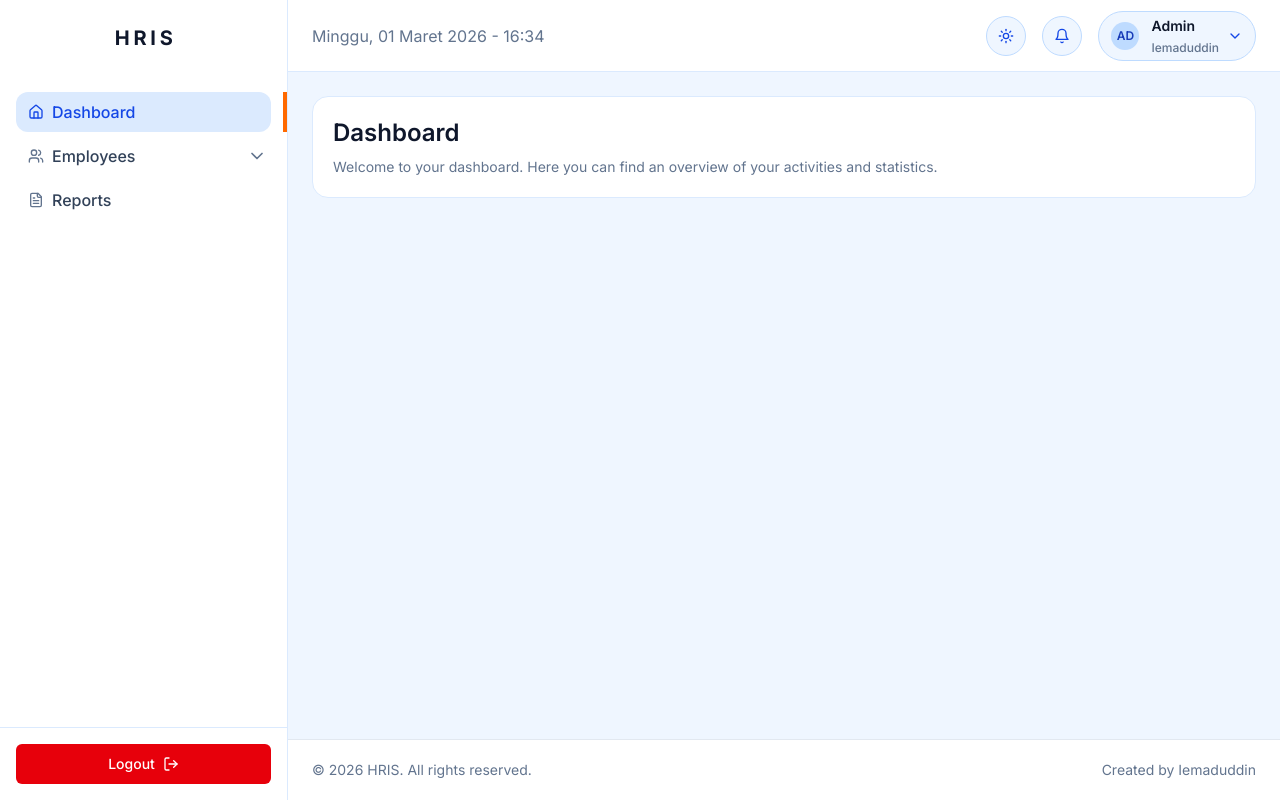
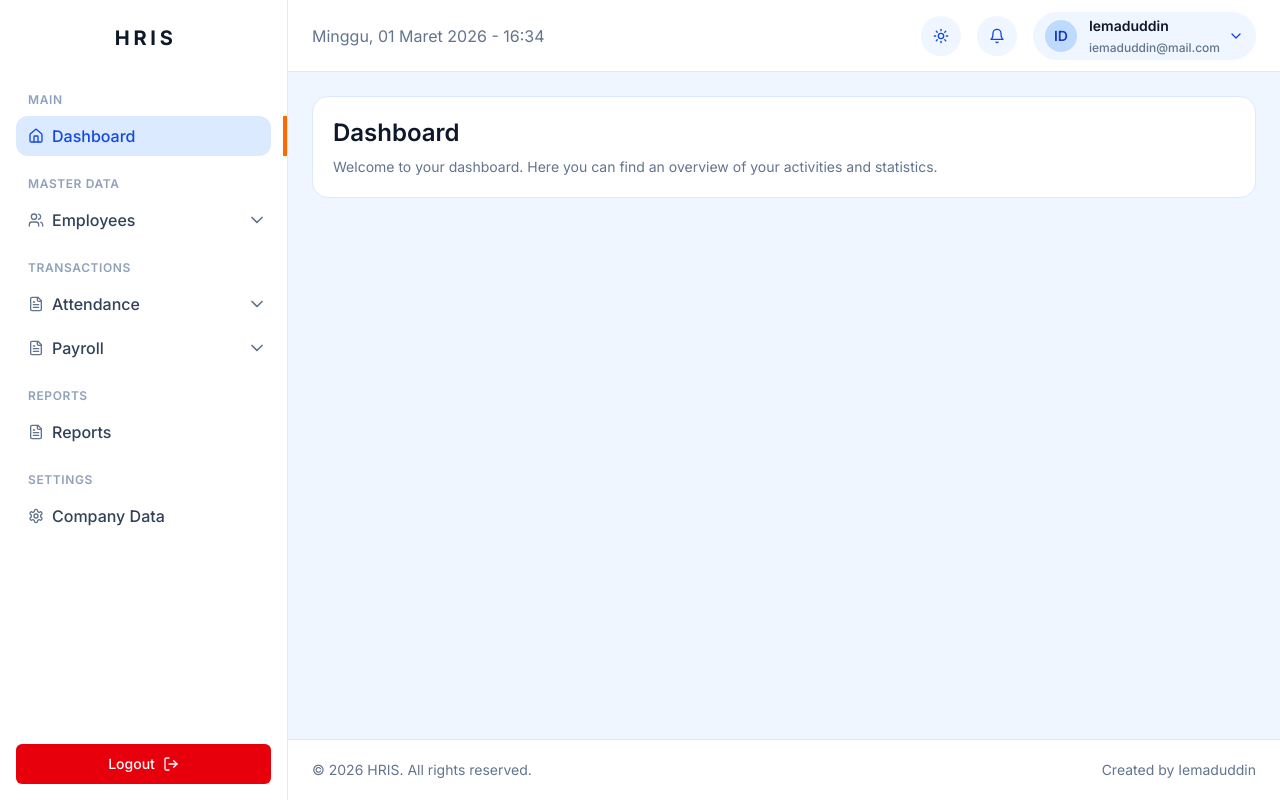
Before and after one commit to Iemaduddin/hris, a Next.js app: page / in a window 1280 px wide. Built offline with nearby package versions, Linux system fonts and the light colour scheme.

Commit message:
update: layouting dashboard

```diff
--- a/src/app/(dashboard)/layout.tsx
+++ b/src/app/(dashboard)/layout.tsx
@@ -8,11 +8,11 @@ export default function DashboardLayout({
 	children: React.ReactNode;
 }>) {
 	return (
-		<div className="flex min-h-screen bg-blue-50 dark:bg-slate-950">
+		<div className="flex h-screen overflow-hidden bg-blue-50 dark:bg-slate-950">
 			<Sidebar />
-			<div className="flex min-w-0 flex-1 flex-col">
+			<div className="flex min-h-0 min-w-0 flex-1 flex-col overflow-hidden">
 				<Topbar />
-				<main className="flex-1 p-6 text-slate-900 dark:text-slate-100">{children}</main>
+				<main className="min-h-0 flex-1 overflow-y-auto p-6 text-slate-900 dark:text-slate-100">{children}</main>
 				<Footbar />
 			</div>
 		</div>
--- a/src/app/globals.css
+++ b/src/app/globals.css
@@ -5,6 +5,12 @@
   --background: #ffffff;
   --foreground: #171717;
   --font-sans: "Inter", sans-serif;
+}
+
+html,
+body {
+  height: 100%;
+  margin: 0;
 }
 
 .dark {
@@ -16,4 +22,5 @@ body {
   background: var(--background);
   color: var(--foreground);
   font-family: var(--font-sans);
+  overflow: hidden;
 }
--- a/src/components/layout/Sidebar/index.tsx
+++ b/src/components/layout/Sidebar/index.tsx
@@ -3,7 +3,7 @@
 import Link from "next/link";
 import { usePathname } from "next/navigation";
 import { useEffect, useMemo, useState, type Dispatch, type SetStateAction } from "react";
-import { LuChevronDown, LuFileText, LuHouse, LuLogOut, LuUsers, LuCircleDot } from "react-icons/lu";
+import { LuChevronDown, LuCircleDot, LuFileText, LuHouse, LuLogOut, LuSettings, LuUsers } from "react-icons/lu";
 import type { IconType } from "react-icons";
 import Button from "../../ui/button";
 
@@ -15,8 +15,22 @@ type SidebarItem = {
 	children?: SidebarItem[];
 };
 
-const sidebarItems: SidebarItem[] = [
-	{ id: "dashboard", label: "Dashboard", href: "/", icon: LuHouse },
+type SidebarSection = {
+	id: string;
+	label: string;
+	items: SidebarItem[];
+};
+
+const sidebarSections: SidebarSection[] = [
+	{
+		id: "main",
+		label: "Main",
+		items: [{ id: "dashboard", label: "Dashboard", href: "/", icon: LuHouse }],
+	},
+	{
+		id: "master-data",
+		label: "Master Data",
+		items: [
 			{
 				id: "employees",
 				label: "Employees",
@@ -24,6 +38,14 @@ const sidebarItems: SidebarItem[] = [
 				icon: LuUsers,
 				children: [
 					{ id: "employee-list", label: "Employee List", href: "/employees", icon: LuFileText },
+				],
+			},
+		],
+	},
+	{
+		id: "transactions",
+		label: "Transactions",
+		items: [
 			{
 				id: "attendance",
 				label: "Attendance",
@@ -43,15 +65,22 @@ const sidebarItems: SidebarItem[] = [
 						id: "payslip",
 						label: "Payslip",
 						icon: LuFileText,
-						children: [
-							{ id: "download", label: "Download", href: "/employees/payroll/payslip/download", icon: LuFileText },
-						],
+						children: [{ id: "download", label: "Download", href: "/employees/payroll/payslip/download", icon: LuFileText }],
 					},
 				],
 			},
 		],
 	},
-	{ id: "reports", label: "Reports", href: "/reports", icon: LuFileText },
+	{
+		id: "reports",
+		label: "Reports",
+		items: [{ id: "reports-item", label: "Reports", href: "/reports", icon: LuFileText }],
+	},
+	{
+		id: "settings",
+		label: "Settings",
+		items: [{ id: "company-data", label: "Company Data", href: "/settings/company-data", icon: LuSettings }],
+	},
 ];
 
 const normalizePath = (path: string) => (path === "/" ? "/" : path.replace(/\/$/, ""));
@@ -101,7 +130,8 @@ function SidebarEntry({ item, depth, pathname, openItems, setOpenItems }: Sideba
 			<span className="flex-1 truncate text-left font-medium">{item.label}</span>
 			{hasChildren && (
 				<LuChevronDown
-					className={`h-5 w-5 mr-1 transition-transform ${opened ? "rotate-180" : ""} ${active ? "text-white" : "text-slate-500 dark:text-slate-400"
+					className={`mr-1 h-5 w-5 transition-transform ${opened ? "rotate-180" : ""} ${
+						active ? "text-white" : "text-slate-500 dark:text-slate-400"
 					}`}
 				/>
 			)}
@@ -157,7 +187,10 @@ export default function Sidebar() {
 			}
 		};
 
-		walk(sidebarItems);
+		for (const section of sidebarSections) {
+			walk(section.items);
+		}
+
 		return open;
 	}, [pathname]);
 
@@ -168,14 +201,20 @@ export default function Sidebar() {
 	}, [defaultOpenState]);
 
 	return (
-		<aside className="flex h-screen w-72 flex-col border-r border-blue-100 bg-white dark:border-blue-900/60 dark:bg-slate-900">
+		<aside className="flex h-full w-72 shrink-0 flex-col border-r border-blue-100 bg-white dark:border-blue-900/60 dark:bg-slate-900">
 			<div className="p-6">
-				<h1 className="text-xl text-center font-bold tracking-tight text-slate-900 dark:text-slate-100">H R I S</h1>
+				<h1 className="text-center text-xl font-bold tracking-tight text-slate-900 dark:text-slate-100">H R I S</h1>
 			</div>
 
 			<nav className="flex-1 overflow-y-auto px-4 py-4">
+				<div className="space-y-5">
+					{sidebarSections.map((section) => (
+						<div key={section.id}>
+							<p className="mb-2 px-3 text-xs font-semibold uppercase tracking-wider text-slate-400 dark:text-slate-500">
+								{section.label}
+							</p>
 							<ul className="space-y-1">
-					{sidebarItems.map((item) => (
+								{section.items.map((item) => (
 									<SidebarEntry
 										key={item.id}
 										item={item}
@@ -186,18 +225,14 @@ export default function Sidebar() {
 									/>
 								))}
 							</ul>
+						</div>
+					))}
+				</div>
 			</nav>
 
-			<div className="border-t border-blue-100 px-4 py-4 dark:border-blue-900/60">
-				<Button
-					variant="danger"
-					title="Logout"
-					aria-label="Logout"
-					rightIcon={<LuLogOut className="h-4 w-4" />}
-					fullWidth
-				>
+			<div className="px-4 py-4">
+				<Button variant="danger" title="Logout" aria-label="Logout" rightIcon={<LuLogOut className="h-4 w-4" />} fullWidth>
 					Logout
-
 				</Button>
 			</div>
 		</aside>
--- a/src/components/layout/Topbar/index.tsx
+++ b/src/components/layout/Topbar/index.tsx
@@ -56,7 +56,7 @@ export default function Topbar() {
     setOpenMenu((prev) => (prev === menu ? null : menu));
   };
   const iconTriggerClass =
-    "inline-flex h-10 w-10 items-center justify-center rounded-full border border-blue-200 bg-blue-50 text-blue-700 transition hover:bg-blue-100 dark:border-blue-800 dark:bg-blue-900/30 dark:text-blue-100 dark:hover:bg-blue-800/60";
+    "inline-flex h-10 w-10 items-center justify-center rounded-full bg-blue-50 text-blue-700 transition hover:bg-blue-100  dark:bg-blue-900/30 dark:text-blue-100 dark:hover:bg-blue-800/60";
 
   const isDark = mounted && resolvedTheme === "dark";
 
@@ -95,7 +95,7 @@ export default function Topbar() {
             <LuBell className="h-4 w-4" />
           </button>
           {openMenu === "notification" && (
-            <div className="absolute right-0 z-20 mt-2 w-56 rounded-2xl border border-blue-200 bg-blue-50 p-3 shadow-sm dark:border-blue-800 dark:bg-blue-900/30">
+            <div className="absolute right-0 z-20 mt-2 w-56 rounded-2xl bg-blue-50 p-3 shadow-sm  dark:bg-blue-900/30">
               <p className="text-sm text-slate-600 dark:text-slate-300">No new notifications</p>
             </div>
           )}
@@ -104,18 +104,18 @@ export default function Topbar() {
         <div className="relative">
           <button
             type="button"
-            className="inline-flex items-center gap-2 rounded-full border border-blue-200 bg-blue-50 px-3 py-1 text-sm font-medium text-blue-700 transition hover:bg-blue-100 dark:border-blue-800 dark:bg-blue-900/30 dark:text-blue-100 dark:hover:bg-blue-800/60"
+            className="inline-flex items-center gap-2 rounded-full bg-blue-50 px-3 py-1 text-sm font-medium text-blue-700 transition hover:bg-blue-100  dark:bg-blue-900/30 dark:text-blue-100 dark:hover:bg-blue-800/60"
             onClick={() => toggleMenu("avatar")}
           >
             <div className="flex items-center gap-3">
-              <span className="flex h-7 w-7 items-center justify-center rounded-full bg-blue-200 text-xs font-semibold text-blue-800 dark:bg-blue-800 dark:text-blue-100">
-                AD
+              <span className="flex h-8 w-8 items-center justify-center rounded-full bg-blue-200 text-sm font-semibold text-blue-800 dark:bg-blue-800 dark:text-blue-100">
+                ID
               </span>
               <div className="flex flex-col gap-1 text-left">
                 <span className="text-sm font-semibold text-slate-900 dark:text-slate-100">
-                  Admin
+                  Iemaduddin
                 </span>
-                <span className="text-xs text-slate-500 dark:text-slate-400">Iemaduddin</span>
+                <span className="text-xs text-slate-500 dark:text-slate-400">iemaduddin@mail.com</span>
               </div>
             </div>
             <LuChevronDown
```
Lines whose indentation alone changed are shown as unchanged.
